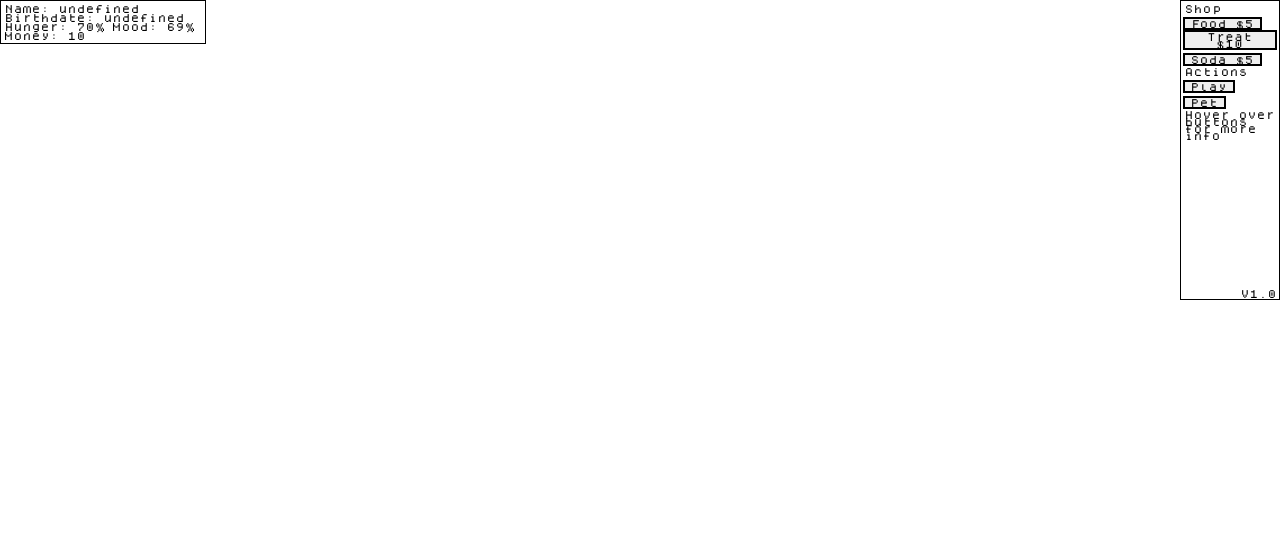
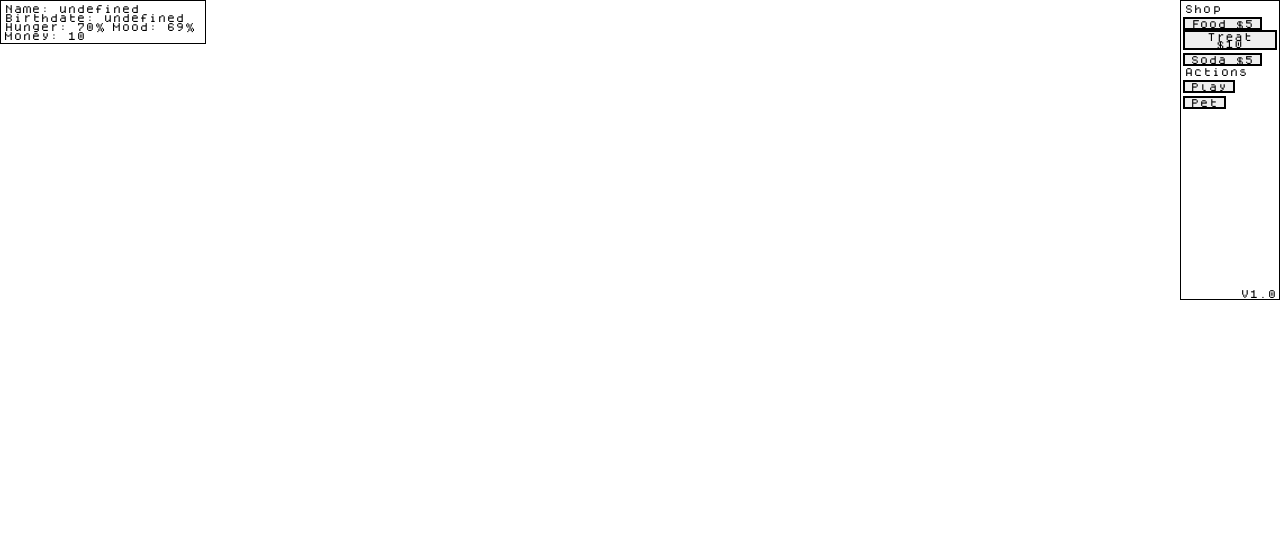
Before and after one commit to Robust-Rhombus/Virtual-Pet-JS, a plain HTML site: page Pet/iframe.html in a window 1280 px wide. Shown: the top 541 px of the page. Drawn offline with Linux system fonts and the light colour scheme.

Commit message:
Update iframe.html

```diff
--- a/Pet/iframe.html
+++ b/Pet/iframe.html
@@ -25,7 +25,6 @@
             <button onclick="Action('Play')">Play</button>
             <button onclick="Action('Pet')">Pet</button>
         </div>
-        <p>Hover over buttons for more info</p>
         <p id="Version">V1.0</p>
     </div>
     <div id="PetContainer">
```
